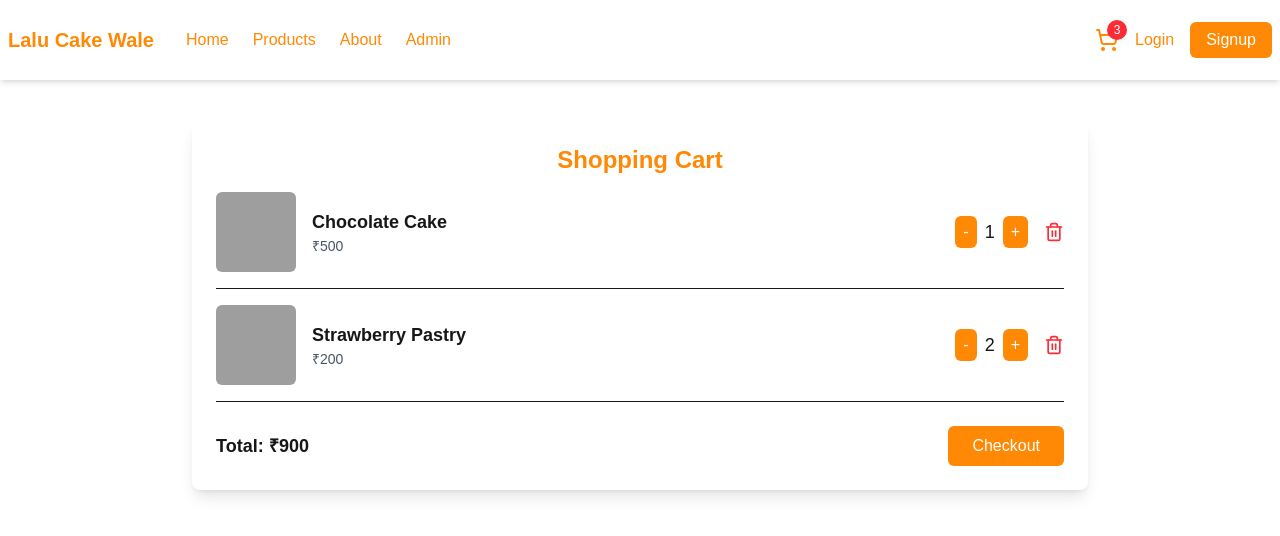
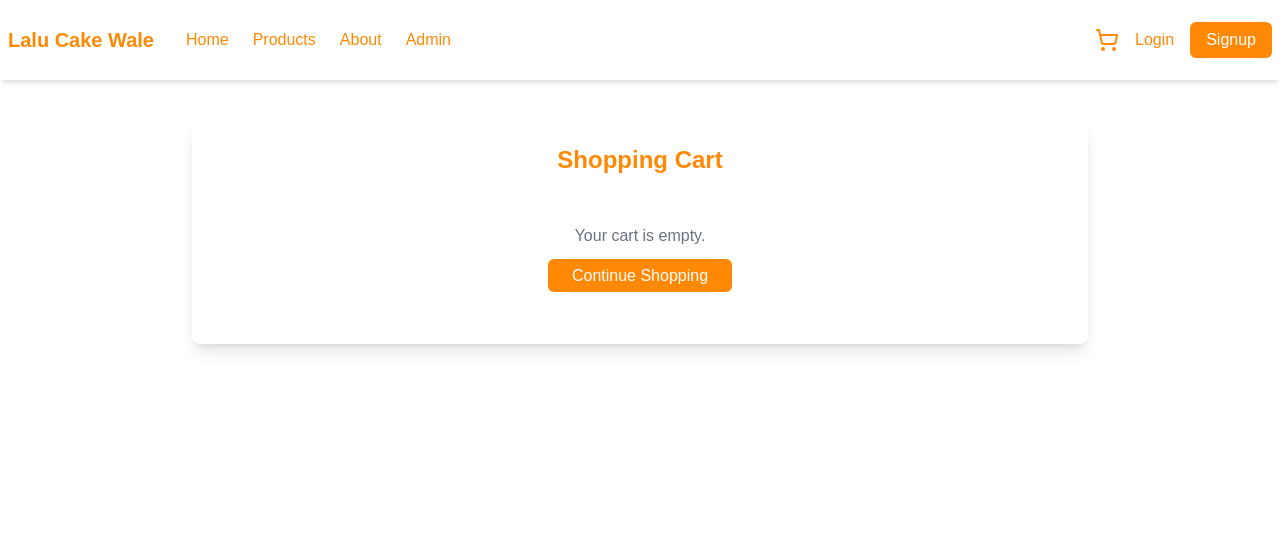
Before and after one commit to NavneeshYadav/Sweet-Shop, a Next.js app: page /cart in a window 1280 px wide. Shown: the top 536 px of the page. Built offline with nearby package versions, Linux system fonts and the light colour scheme; grey boxes are pictures that could not be loaded.

Commit message:
shopping cart completed

```diff
--- a/package.json
+++ b/package.json
@@ -9,6 +9,7 @@
     "lint": "next lint"
   },
   "dependencies": {
+    "@reduxjs/toolkit": "^2.7.0",
     "cloudinary": "^1.41.3",
     "dotenv": "^16.4.7",
     "formidable": "^3.5.2",
@@ -21,6 +22,7 @@
     "next-connect": "^1.0.0",
     "react": "^19.0.0",
     "react-dom": "^19.0.0",
+    "react-redux": "^9.2.0",
     "yup": "^1.6.1"
   },
   "devDependencies": {
--- a/src/app/cart/page.tsx
+++ b/src/app/cart/page.tsx
@@ -1,44 +1,20 @@
 'use client';
 
-import { useState } from 'react';
 import { Trash2 } from 'lucide-react';
-
-interface CartItem {
-  id: number;
-  name: string;
-  price: number;
-  quantity: number;
-  image: string;
-}
+import { useAppDispatch, useAppSelector } from '../../store/hooks';
+import { removeFromCart, updateQuantity } from '../../store/cartSlice';
+import Link from 'next/link';
 
 const ShopCart = () => {
-  const [cartItems, setCartItems] = useState<CartItem[]>([
-    {
-      id: 1,
-      name: 'Chocolate Cake',
-      price: 500,
-      quantity: 1,
-      image: '/images/chocolate-cake.jpg',
-    },
-    {
-      id: 2,
-      name: 'Strawberry Pastry',
-      price: 200,
-      quantity: 2,
-      image: '/images/strawberry-pastry.jpg',
-    },
-  ]);
+  const dispatch = useAppDispatch();
+  const cartItems = useAppSelector(state => state.cart.items);
 
-  const updateQuantity = (id: number, quantity: number) => {
-    setCartItems((prev) =>
-      prev.map((item) =>
-        item.id === id ? { ...item, quantity: Math.max(1, quantity) } : item
-      )
-    );
+  const handleUpdateQuantity = (id: string, quantity: number) => {
+    dispatch(updateQuantity({ id, quantity }));
   };
 
-  const removeItem = (id: number) => {
-    setCartItems((prev) => prev.filter((item) => item.id !== id));
+  const handleRemoveItem = (id: string) => {
+    dispatch(removeFromCart(id));
   };
 
   const totalPrice = cartItems.reduce(
@@ -53,13 +29,19 @@ const ShopCart = () => {
       </h2>
 
       {cartItems.length === 0 ? (
-        <p className="text-gray-500 text-center">Your cart is empty.</p>
+        <div className="text-center py-8">
+          <p className="text-gray-500 mb-4">Your cart is empty.</p>
+          <Link href="/products"
+            className="bg-orange-400 text-white px-6 py-2 rounded-md hover:bg-orange-300 transition">
+            Continue Shopping
+          </Link>
+        </div>
       ) : (
         <>
           <div className="space-y-4">
             {cartItems.map((item) => (
               <div
-                key={item.id}
+                key={item._id}
                 className="flex flex-col sm:flex-row items-center border-b pb-4 gap-4"
               >
                 {/* Product Image */}
@@ -72,30 +54,36 @@ const ShopCart = () => {
                 {/* Product Details */}
                 <div className="flex-1 text-center sm:text-left">
                   <h3 className="text-lg font-semibold">{item.name}</h3>
-                  <p className="text-sm text-gray-600">₹{item.price}</p>
+                  <p className="text-sm text-gray-600">₹{item.price.toFixed(2)}</p>
                 </div>
 
                 {/* Quantity Controls */}
                 <div className="flex items-center space-x-2">
                   <button
                     className="px-2 py-1 bg-orange-400 text-white rounded-md hover:bg-orange-300 transition"
-                    onClick={() => updateQuantity(item.id, item.quantity - 1)}
+                    onClick={() => handleUpdateQuantity(item._id, item.quantity - 1)}
                   >
                     -
                   </button>
                   <span className="text-lg">{item.quantity}</span>
                   <button
                     className="px-2 py-1 bg-orange-400 text-white rounded-md hover:bg-orange-300 transition"
-                    onClick={() => updateQuantity(item.id, item.quantity + 1)}
+                    onClick={() => handleUpdateQuantity(item._id, item.quantity + 1)}
                   >
                     +
                   </button>
                 </div>
 
+                {/* Item Total */}
+                <div className="text-right">
+                  <p className="font-medium">₹{(item.price * item.quantity).toFixed(2)}</p>
+                </div>
+
                 {/* Remove Button */}
                 <button
                   className="text-red-500 hover:text-red-400 transition"
-                  onClick={() => removeItem(item.id)}
+                  onClick={() => handleRemoveItem(item._id)}
+                  aria-label="Remove item"
                 >
                   <Trash2 size={20} />
                 </button>
@@ -103,11 +91,30 @@ const ShopCart = () => {
             ))}
           </div>
 
-          {/* Total Price and Checkout Button */}
-          <div className="mt-6 flex flex-col sm:flex-row justify-between items-center">
-            <p className="text-lg font-semibold">Total: ₹{totalPrice}</p>
-            <button className="bg-orange-400 text-white px-6 py-2 rounded-md hover:bg-orange-300 transition w-full sm:w-auto mt-3 sm:mt-0">
-              Checkout
+          {/* Order Summary */}
+          <div className="mt-8 border-t pt-4">
+            <h3 className="text-lg font-semibold mb-2">Order Summary</h3>
+            <div className="flex justify-between mb-2">
+              <span>Subtotal</span>
+              <span>₹{totalPrice.toFixed(2)}</span>
+            </div>
+            <div className="flex justify-between mb-2">
+              <span>Shipping</span>
+              <span>₹{totalPrice > 0 ? '50.00' : '0.00'}</span>
+            </div>
+            <div className="flex justify-between font-bold text-lg">
+              <span>Total</span>
+              <span>₹{totalPrice > 0 ? (totalPrice + 50).toFixed(2) : '0.00'}</span>
+            </div>
+          </div>
+
+          {/* Checkout Button */}
+          <div className="mt-6 flex flex-col sm:flex-row justify-between items-center gap-4">
+            <Link href="/products" className="text-orange-400 hover:text-orange-300 transition">
+              Continue Shopping
+            </Link>
+            <button className="bg-orange-400 text-white px-6 py-2 rounded-md hover:bg-orange-300 transition w-full sm:w-auto">
+              Proceed to Checkout
             </button>
           </div>
         </>
--- a/src/app/layout.tsx
+++ b/src/app/layout.tsx
@@ -2,7 +2,7 @@ import type { Metadata } from "next";
 import { Geist, Geist_Mono } from "next/font/google";
 import "./globals.css";
 import Navbar from "@/components/Navbar";
-
+import { ReduxProvider } from '../providers/ReduxProvider';
 const geistSans = Geist({
   variable: "--font-geist-sans",
   subsets: ["latin"],
@@ -28,8 +28,10 @@ export default function RootLayout({
       <body
         className={`${geistSans.variable} ${geistMono.variable} antialiased`}
       >
-        <Navbar/>
-        {children}
+        <ReduxProvider>
+          <Navbar />
+          {children}
+        </ReduxProvider>
       </body>
     </html>
   );
--- a/src/app/products/page.tsx
+++ b/src/app/products/page.tsx
@@ -100,8 +100,8 @@ const ProductList: React.FC = () => {
           className="border p-2 rounded-md w-full sm:w-1/4"
         >
           <option value="">All Categories</option>
-          <option value="sweet">Sweet</option>
-          <option value="namkeen">Namkeen</option>
+          <option value="sweet product">Sweet</option>
+          <option value="namkeen product">Namkeen</option>
           <option value="other">Other</option>
         </select>
       </div>
--- a/src/components/Navbar.tsx
+++ b/src/components/Navbar.tsx
@@ -4,11 +4,15 @@ import { useState } from 'react';
 import Link from 'next/link';
 import { usePathname } from 'next/navigation';
 import { Menu, ShoppingCart, X } from 'lucide-react';
+import { useAppSelector } from '../store/hooks';
 
 const Navbar = () => {
   const [isOpen, setIsOpen] = useState(false);
-  const pathname = usePathname(); // Get current path
-  const cartItemCount = 3; // Replace with actual count from state or Redux
+  const pathname = usePathname();
+  const cartItems = useAppSelector(state => state.cart.items);
+
+  // Calculate total items in cart
+  const cartItemCount = cartItems.reduce((total, item) => total + item.quantity, 0);
 
   const toggleMenu = () => setIsOpen(!isOpen);
 
--- /dev/null
+++ b/src/providers/ReduxProvider.tsx
@@ -0,0 +1,8 @@
+'use client';
+
+import { Provider } from 'react-redux';
+import { store } from '../store/store';
+
+export const ReduxProvider = ({ children }: { children: React.ReactNode }) => {
+  return <Provider store={store}>{children}</Provider>;
+};
--- /dev/null
+++ b/src/store/cartSlice.ts
@@ -0,0 +1,49 @@
+import { createSlice, PayloadAction } from '@reduxjs/toolkit';
+
+export interface CartItem {
+  _id: string;
+  name: string;
+  price: number;
+  image: string;
+  quantity: number;
+}
+
+interface CartState {
+  items: CartItem[];
+}
+
+const initialState: CartState = {
+  items: []
+};
+
+export const cartSlice = createSlice({
+  name: 'cart',
+  initialState,
+  reducers: {
+    addToCart: (state, action: PayloadAction<Omit<CartItem, 'quantity'>>) => {
+      const existingItem = state.items.find(item => item._id === action.payload._id);
+
+      if (existingItem) {
+        existingItem.quantity += 1;
+      } else {
+        state.items.push({ ...action.payload, quantity: 1 });
+      }
+    },
+    removeFromCart: (state, action: PayloadAction<string>) => {
+      state.items = state.items.filter(item => item._id !== action.payload);
+    },
+    updateQuantity: (state, action: PayloadAction<{ id: string; quantity: number }>) => {
+      const item = state.items.find(item => item._id === action.payload.id);
+      if (item) {
+        item.quantity = Math.max(1, action.payload.quantity);
+      }
+    },
+    clearCart: (state) => {
+      state.items = [];
+    }
+  }
+});
+
+export const { addToCart, removeFromCart, updateQuantity, clearCart } = cartSlice.actions;
+
+export default cartSlice.reducer;
--- /dev/null
+++ b/src/store/hooks.ts
@@ -0,0 +1,6 @@
+import { useDispatch, useSelector } from 'react-redux';
+import type { TypedUseSelectorHook } from 'react-redux';
+import type { RootState, AppDispatch } from './store';
+
+export const useAppDispatch: () => AppDispatch = useDispatch;
+export const useAppSelector: TypedUseSelectorHook<RootState> = useSelector;
--- /dev/null
+++ b/src/store/store.ts
@@ -0,0 +1,11 @@
+import { configureStore } from '@reduxjs/toolkit';
+import cartReducer from './cartSlice';
+
+export const store = configureStore({
+  reducer: {
+    cart: cartReducer
+  }
+});
+
+export type RootState = ReturnType<typeof store.getState>;
+export type AppDispatch = typeof store.dispatch;
```
Also changed, not shown: src/components/ProductCard.tsx (+23 -3 lines), 1 other file (tests, documents, lock files or other folders).
